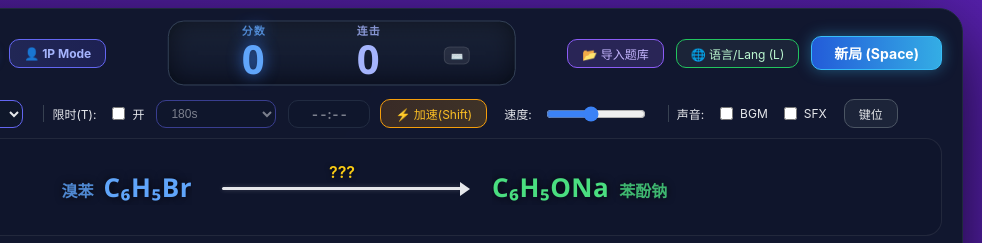
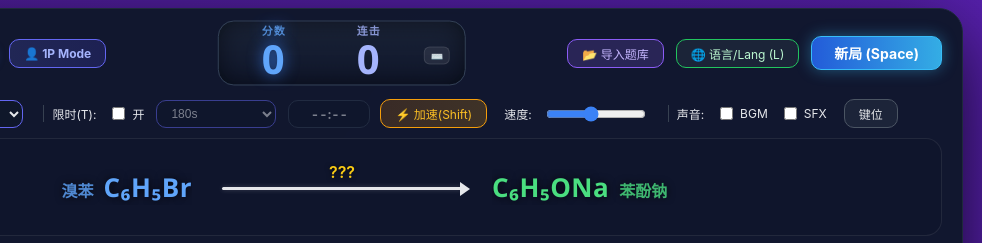
Before and after one commit to bxy1112-sketch/chemsnake, a plain HTML site: page index.html in a window 1280 px wide. Shown: the top 243 px of the page, 298-1280 px from the left. Drawn offline with Linux system fonts and the light colour scheme; animation ran at ten frames a second.

Commit message:
Add files via upload

```diff
--- a/index.html
+++ b/index.html
@@ -726,8 +726,8 @@ document.addEventListener('keydown', e=>{
   #modeSwitchBtn:hover { background:rgba(99,102,241,0.5); color:#fff; transform:scale(1.05); }
 
   #scoreContainer { position:absolute; left:50%; top:50%; transform:translate(-50%, -50%); z-index:1; pointer-events:none; white-space:nowrap; display:flex; }
-  .score-1p, .score-2p { display:flex; align-items:center; background:linear-gradient(180deg, rgba(30,41,59,0.7), rgba(15,23,42,0.7)); padding:4px 45px; border-radius:16px; border:1px solid #334155; box-shadow:inset 0 0 25px rgba(0,0,0,0.5); }
-  .score-1p { gap:35px; } .score-2p { gap:45px; }
+  .score-1p, .score-2p { display:flex; align-items:center; background:linear-gradient(180deg, rgba(30,41,59,0.7), rgba(15,23,42,0.7)); padding:4px 15px; border-radius:16px; border:1px solid #334155; box-shadow:inset 0 0 25px rgba(0,0,0,0.5); }
+  .score-1p { gap:15px; } .score-2p { gap:15px; }
   .p-unit { display:flex; flex-direction:column; align-items:center; line-height:1; min-width:80px; }
   .p1-c { color:#60a5fa; text-shadow:0 0 15px rgba(59,130,246,0.8); }
   .p2-c { color:#f87171; text-shadow:0 0 15px rgba(248,113,113,0.8); }
@@ -1724,7 +1724,95 @@ window.onload=()=>{ updateModeUI(); updateUILanguage(); renderRank(); setTimeout
                 finalCode = finalCode.replace('ctx.font = "bold 13px sans-serif";', 'ctx.font = "bold 10px sans-serif";');
 
                 // 3. 样式补丁 (修复方程式对齐)
-                var cssPatch = `<style>.eq-container{display:flex!important;flex-direction:row!important;align-items:center!important;justify-content:center!important;gap:4px!important;padding:2px 5px!important;width:100%!important;box-sizing:border-box!important;transform:scale(0.95);background:rgba(0,0,0,0.4);border-radius:10px;border:1px solid rgba(255,255,255,0.05);margin:0 5px 5px 5px}.eq-left,.eq-right{flex:1!important;display:flex!important;flex-direction:column!important;justify-content:center!important;align-items:center!important;text-align:center!important;min-width:0!important}.eq-mid{flex:0 0 auto!important;width:auto!important;min-width:30px!important;display:flex!important;flex-direction:column!important;justify-content:center!important;align-items:center!important;margin:0 2px!important}.eq-cond{position:static!important;transform:none!important;font-size:9px!important;color:#facc15;white-space:nowrap!important;line-height:1.2!important;margin-bottom:-2px!important;text-shadow:0 0 3px #000}.eq-arrow-line{position:relative!important;width:100%!important;height:2px!important;background:#cbd5e1!important;border-radius:2px}.eq-arrow-line::after{content:"";position:absolute;right:-1px;top:-3px;border-left:5px solid #cbd5e1;border-top:4px solid transparent;border-bottom:4px solid transparent}.chem-formula{white-space:nowrap!important;font-size:clamp(10px,3.5vw,16px)!important;line-height:1.1!important;font-weight:800}.top-bar{padding:0!important}</style>`;
+              // 3. 样式补丁 (修复方程式对齐 + 美化)
+                var cssPatch = `
+                <style>
+                    /* 1. 容器：深色玻璃质感，增加内边距，防拥挤 */
+                    .eq-container {
+                        display: flex !important;
+                        flex-direction: row !important;
+                        align-items: center !important;
+                        justify-content: space-between !important;
+                        gap: 4px !important;
+                        padding: 8px 6px !important;
+                        width: 100% !important;
+                        box-sizing: border-box !important;
+                        background: rgba(15, 23, 42, 0.9) !important;
+                        border-radius: 12px;
+                        border: 1px solid rgba(255,255,255,0.15);
+                        box-shadow: 0 4px 15px rgba(0,0,0,0.4);
+                        margin: 0 5px 5px 5px;
+                    }
+
+                    /* 2. 左右化学式：弹性布局，垂直居中 */
+                    .eq-left, .eq-right {
+                        flex: 1 !important;
+                        display: flex !important;
+                        flex-direction: column !important;
+                        justify-content: center !important;
+                        min-width: 0 !important;
+                    }
+                    /* 左边靠右对齐，右边靠左对齐 (紧贴箭头) */
+                    .eq-left { align-items: flex-end !important; text-align: right !important; padding-right: 4px !important; }
+                    .eq-right { align-items: flex-start !important; text-align: left !important; padding-left: 4px !important; }
+
+                    /* 3. 中间箭头区：固定宽度 */
+                    .eq-mid {
+                        flex: 0 0 44px !important;
+                        width: 44px !important;
+                        display: flex !important;
+                        flex-direction: column !important;
+                        align-items: center !important;
+                        justify-content: center !important;
+                        position: relative !important;
+                        margin: 0 !important;
+                    }
+
+                    /* 4. 反应条件：悬浮在箭头上方，金色高亮 */
+                    .eq-cond {
+                        position: absolute !important;
+                        top: -14px !important;
+                        left: 50% !important;
+                        transform: translateX(-50%) !important;
+                        font-size: 10px !important;
+                        color: #facc15 !important;
+                        white-space: nowrap !important;
+                        text-shadow: 0 1px 3px rgba(0,0,0,0.9);
+                        font-weight: 800 !important;
+                        z-index: 5;
+                    }
+
+                    /* 5. 箭头线 */
+                    .eq-arrow-line {
+                        position: relative !important;
+                        width: 100% !important;
+                        height: 2px !important;
+                        background: #cbd5e1 !important;
+                        border-radius: 2px;
+                        margin-top: 3px !important;
+                    }
+                    .eq-arrow-line::after {
+                        content: "" !important;
+                        position: absolute !important;
+                        right: 0 !important;
+                        top: -3px !important;
+                        border-left: 5px solid #cbd5e1 !important;
+                        border-top: 4px solid transparent !important;
+                        border-bottom: 4px solid transparent !important;
+                    }
+
+                    /* 6. 化学式文字：更大更清晰 */
+                    .chem-formula {
+                        white-space: nowrap !important;
+                        font-size: clamp(14px, 4.5vw, 20px) !important;
+                        line-height: 1.2 !important;
+                        font-weight: 800 !important;
+                        font-family: sans-serif !important;
+                    }
+
+                    .chem-name { font-size: 9px !important; opacity: 0.7 !important; margin-top: 2px !important; color: #94a3b8 !important; }
+                    .top-bar { padding: 0 !important; border: none !important; background: transparent !important; }
+                </style>`;
                 finalCode = finalCode.replace('</head>', cssPatch + '</head>');
 
                 // 4. 邮件功能 (移动端变量名 txt)
```
